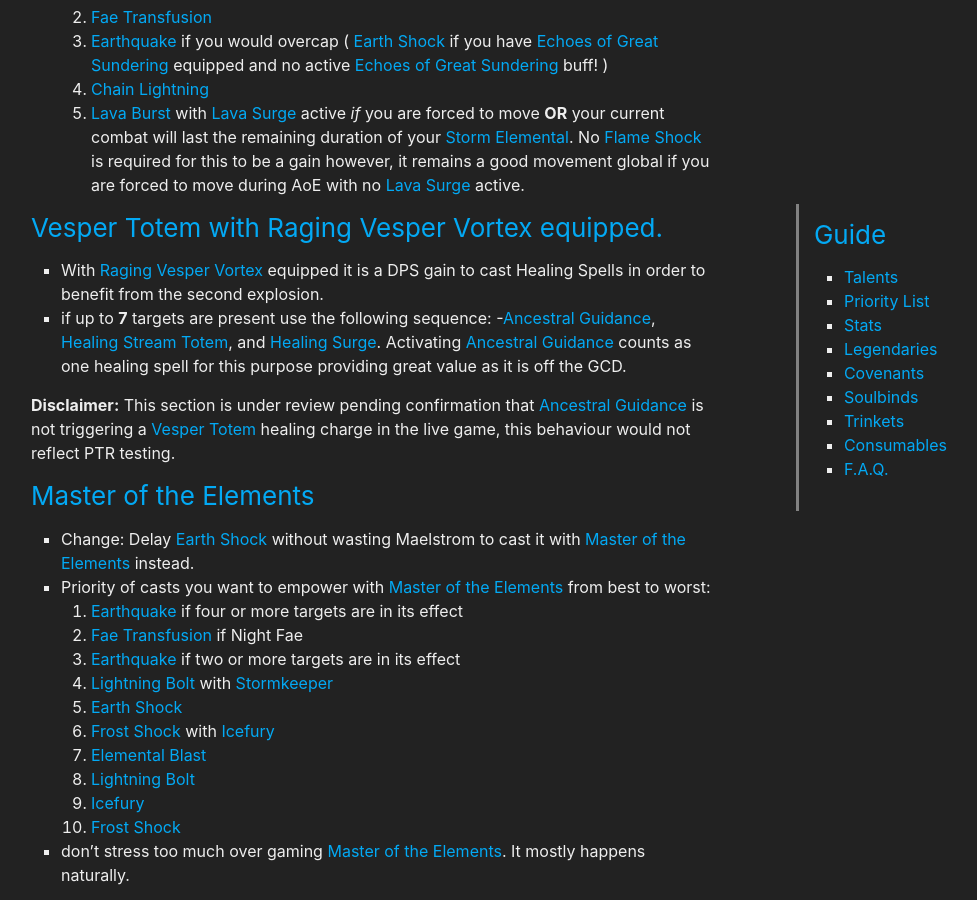
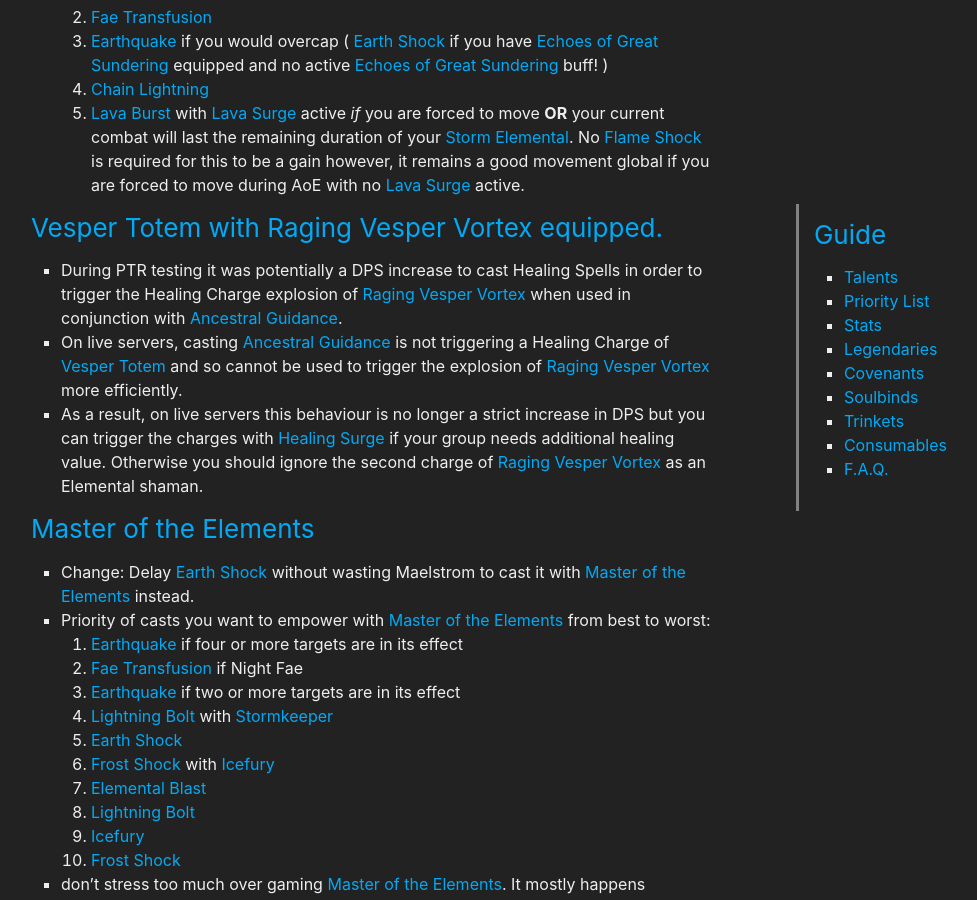
Before and after one commit to stormearthandlava/stormearthandlava.github.io, a Jekyll site: the page built from guide/general/priority_list.md, in a window 1280 px wide and 900 px high, scrolled down 3981 px. Shown: the whole window, without its empty margins (269-1246 px from the left). Built offline with Jekyll 4.4.1, drawn with Linux system fonts in a browser that asks for light colours; a script that is not in the unit is left out.

Commit message:
Update priority_list.md

```diff
--- a/guide/general/priority_list.md
+++ b/guide/general/priority_list.md
@@ -186,11 +186,9 @@ If you are using {{ site.data.talent.eb }} and {{ site.data.spell.primordial_wav
 
 
 ### {{ site.data.spell.vesper_totem }} with {{site.data.legendary.kyrian}} equipped.
-- With {{site.data.legendary.kyrian}} equipped it is a DPS gain to cast Healing Spells in order to benefit from the second explosion.
-- if up to **7** targets are present use the following sequence:
-    -{{site.data.talent.ag}}, {{site.data.spell.healing_stream_totem}}, and {{site.data.spell.healing_surge}}. Activating {{site.data.talent.ag}} counts as one healing spell for this purpose providing great value as it is off the GCD.
-
-**Disclaimer:** This section is under review pending confirmation that {{ site.data.talent.ag }} is not triggering a {{ site.data.spell.vesper_totem }} healing charge in the live game, this behaviour would not reflect PTR testing.
+- During PTR testing it was potentially a DPS increase to cast Healing Spells in order to trigger the Healing Charge explosion of {{ site.data.legendary.kyrian }} when used in conjunction with {{ site.data.talent.ag }}.
+- On live servers, casting {{ site.data.talent.ag }} is not triggering a Healing Charge of {{ site.data.spell.vesper_totem }} and so cannot be used to trigger the explosion of {{ site.data.legendary.kyrian }} more efficiently.
+- As a result, on live servers this behaviour is no longer a strict increase in DPS but you can trigger the {{ site.data.spell.kyrian }} charges with {{ site.data.spell.healing_surge }} if your group needs additional healing value. Otherwise you should ignore the second charge of {{ site.data.legendary.kyrian }} as an Elemental shaman.
 
 
 ### {{ site.data.talent.mote }}
```
